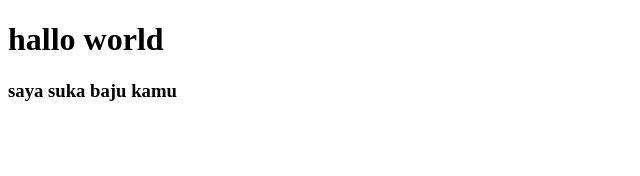
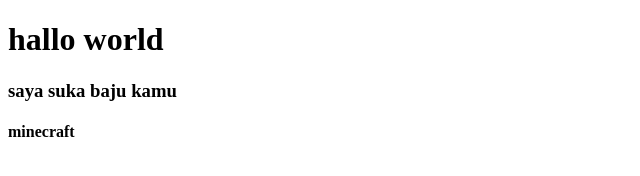
Before and after one commit to febryntara/testhost, a plain HTML site: page index.html in a window 1280 px wide. Shown: the full height of the page, 0-640 px from the left. Drawn offline with Linux system fonts and the light colour scheme.

Commit message:
minecraft added snapshiot
tolol

```diff
--- a/index.html
+++ b/index.html
@@ -9,5 +9,6 @@
 <body>
     <h1>hallo world</h1>
     <h3>saya suka baju kamu</h3>
+    <h4>minecraft</h4>
 </body>
 </html>
```
